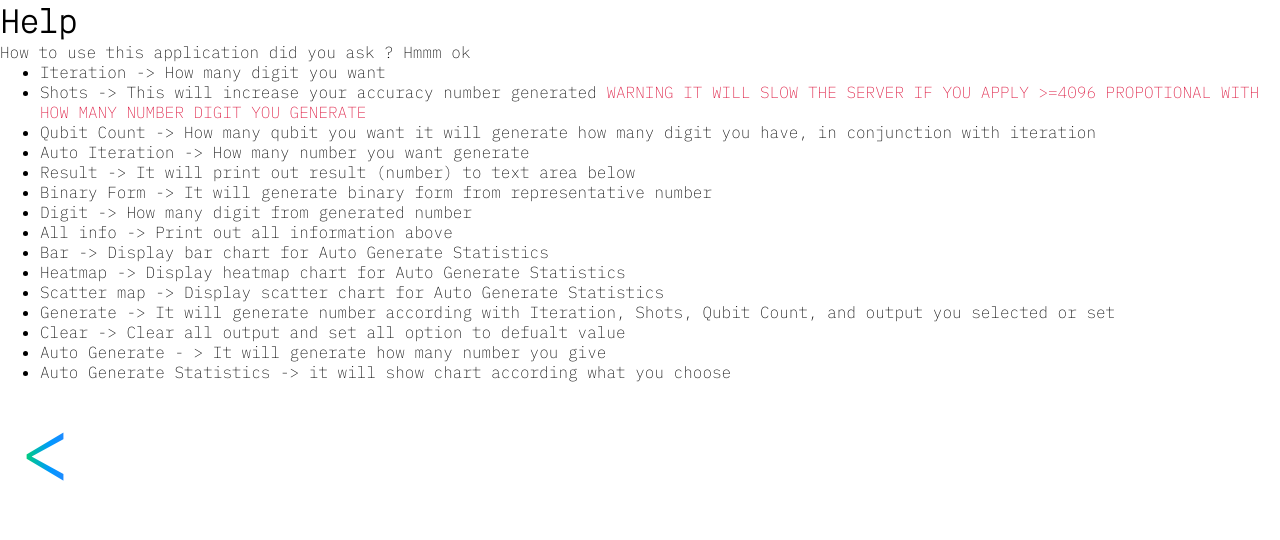
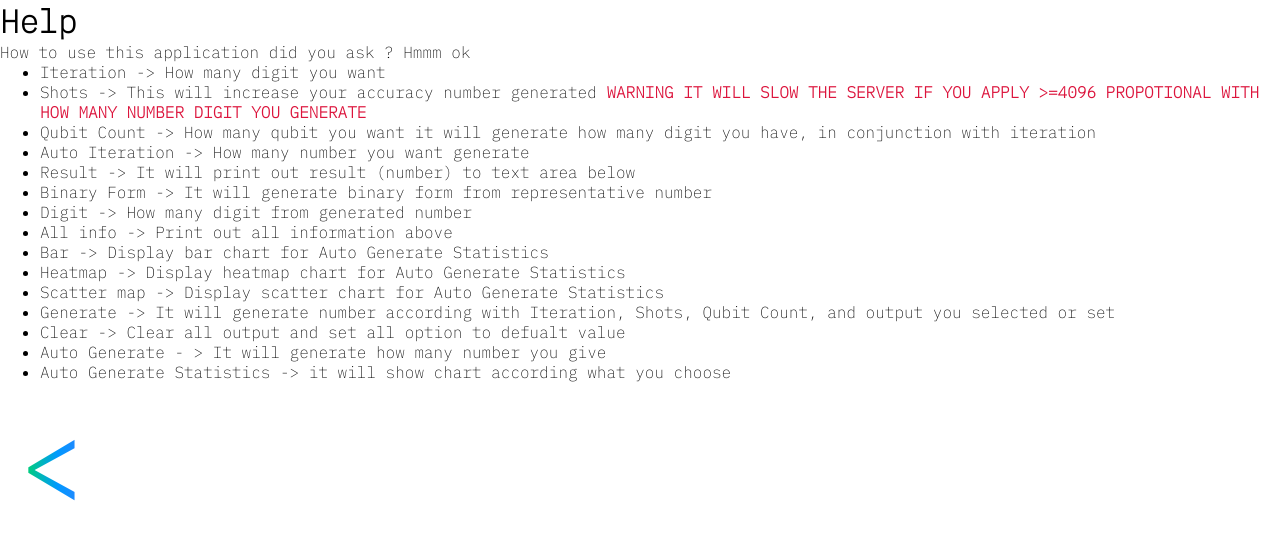
Before and after one commit to AFOEK/Quantum_Random_Number_Generator_Flask, a Flask app: page /help in a window 1280 px wide. Shown: the top 540 px of the page. Run offline with Flask 2, Linux system fonts and the light colour scheme; some web fonts are replaced.

Commit message:
Minor Fixing

```diff
--- a/static/css/style.css
+++ b/static/css/style.css
@@ -98,28 +98,28 @@ footer{
 .spoiler > div{
     background-color: bisque;
     opacity: 0;
-    transition: opacity 2s;
+    transition: opacity 1.5s;
     display: inline;
 }
 .spoiler:hover > div{
     opacity: 1;
-    transition: opacity 2s;
+    transition: opacity 1.5s;
     display: inline;
 }
 .warning{
     color:crimson;
-    font-weight: 500;
+    font-weight: 600;
 }
 ul{
     margin-bottom: 0px;
     margin-top: 0px;
 }
 .back_button{
-    font-size: 78px;
+    font-size: 98px;
     width:80px;
     height:90px;
     margin-left: 20px;
-    font-weight: 900;
+    font-weight: 1000;
 }
 a{
     color: black;
@@ -128,3 +128,6 @@ a{
 .exal{
     font-weight: 700;
 }
+.swal-text{
+    font-weight: 800;
+}
--- a/templates/help.html
+++ b/templates/help.html
@@ -31,7 +31,7 @@
                     <li>Generate -> It will generate number according with Iteration, Shots, Qubit Count, and output you selected or set</li>
                     <li>Clear -> Clear all output and set all option to defualt value</li>
                     <li>Auto Generate - > It will generate how many number you give</li>
-                    <li>Auto Generate Statistics -> it will show chart according what you choose <span class="spoiler"><div class="warning">For now this feature have severe bug which matplotlib and seaborn chart not working</div></span></li>
+                    <li>Auto Generate Statistics -> it will show chart according what you choose <span class="spoiler"><div class="warning">For now this feature have severe bug which matplotlib and seaborn chart not working / not displayed</div></span></li>
                 </ul>
             </div>
             <div class="back_button">
```
